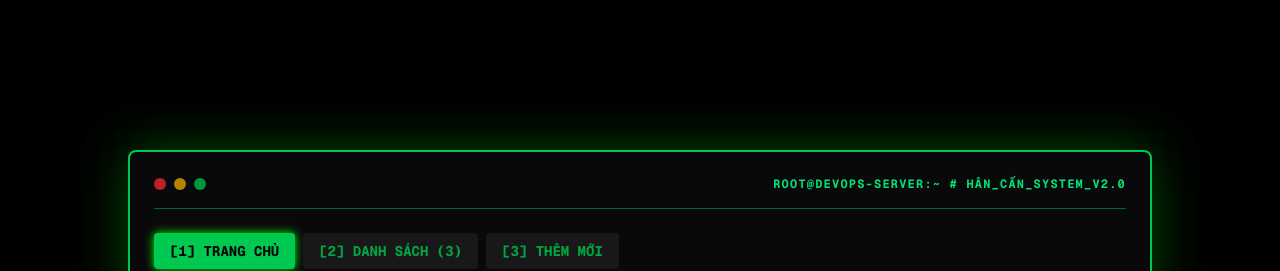
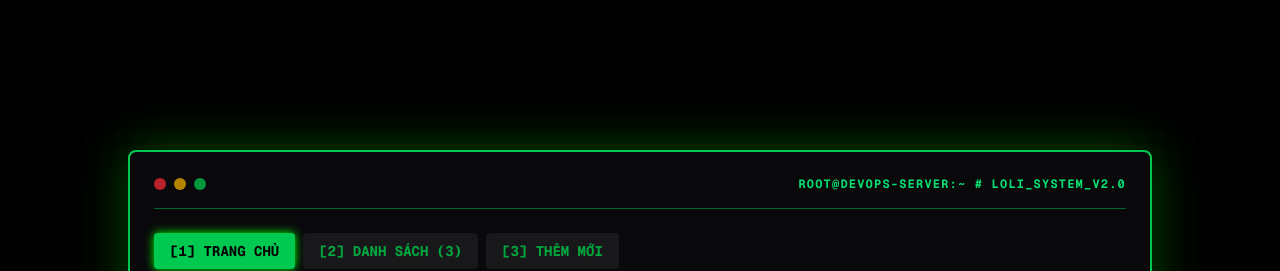
Before and after one commit to LaPhucHan/Gay_Long, a Next.js app: page / in a window 1280 px wide. Shown: the top 271 px of the page. Built offline with nearby package versions, Linux system fonts and the light colour scheme.

Commit message:
Add CRUD product interactive features and navigation tabs

```diff
--- a/app/page.tsx
+++ b/app/page.tsx
@@ -73,7 +73,7 @@ export default function Home() {
             <div className="w-3 h-3 rounded-full bg-green-500 animate-pulse"></div>
           </div>
           <p className="text-xs text-green-400 tracking-widest font-bold uppercase hidden sm:block">
-            ROOT@DEVOPS-SERVER:~ # HÂN_CẤN_SYSTEM_v2.0
+            ROOT@DEVOPS-SERVER:~ # LOLI_SYSTEM_v2.0
           </p>
         </div>
 
```
